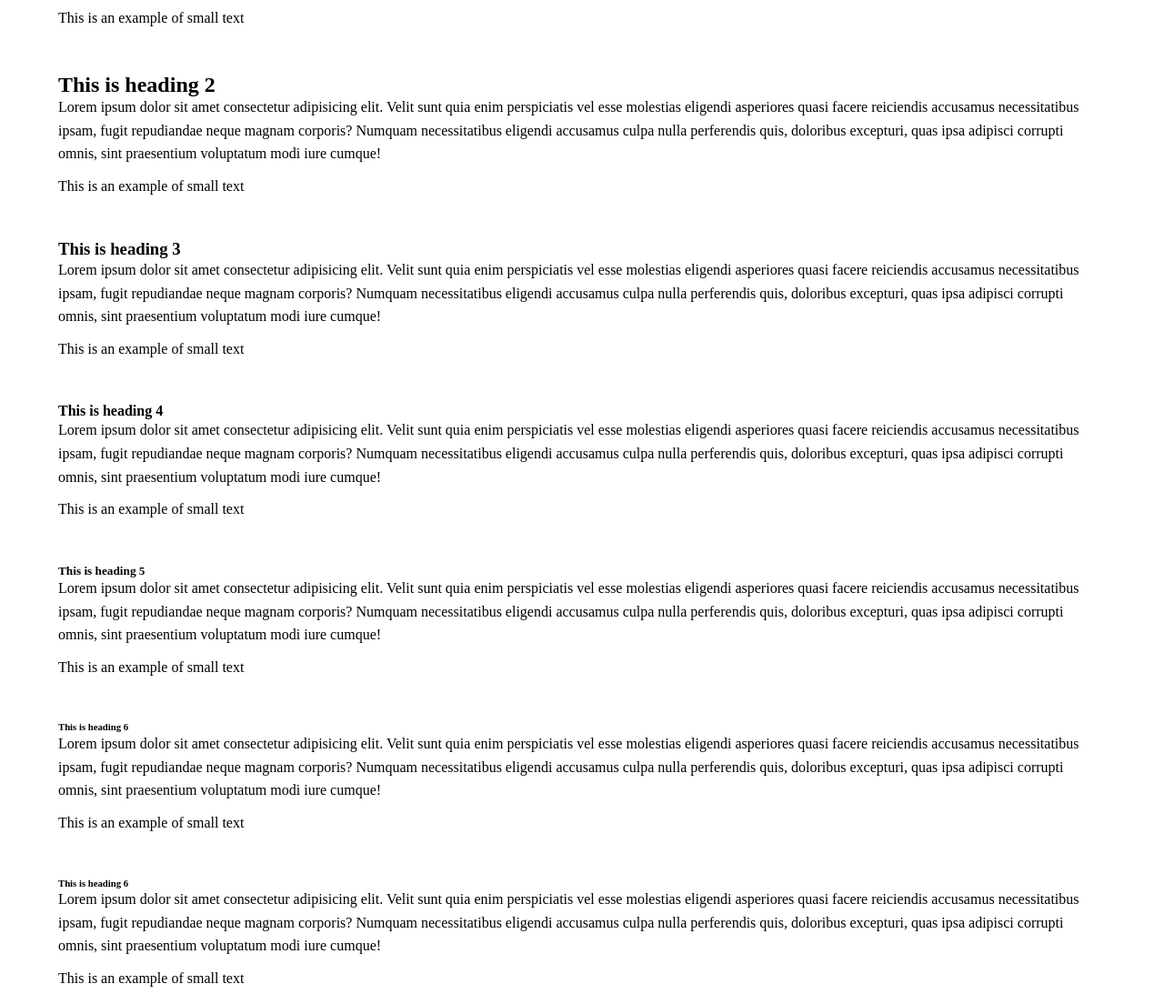
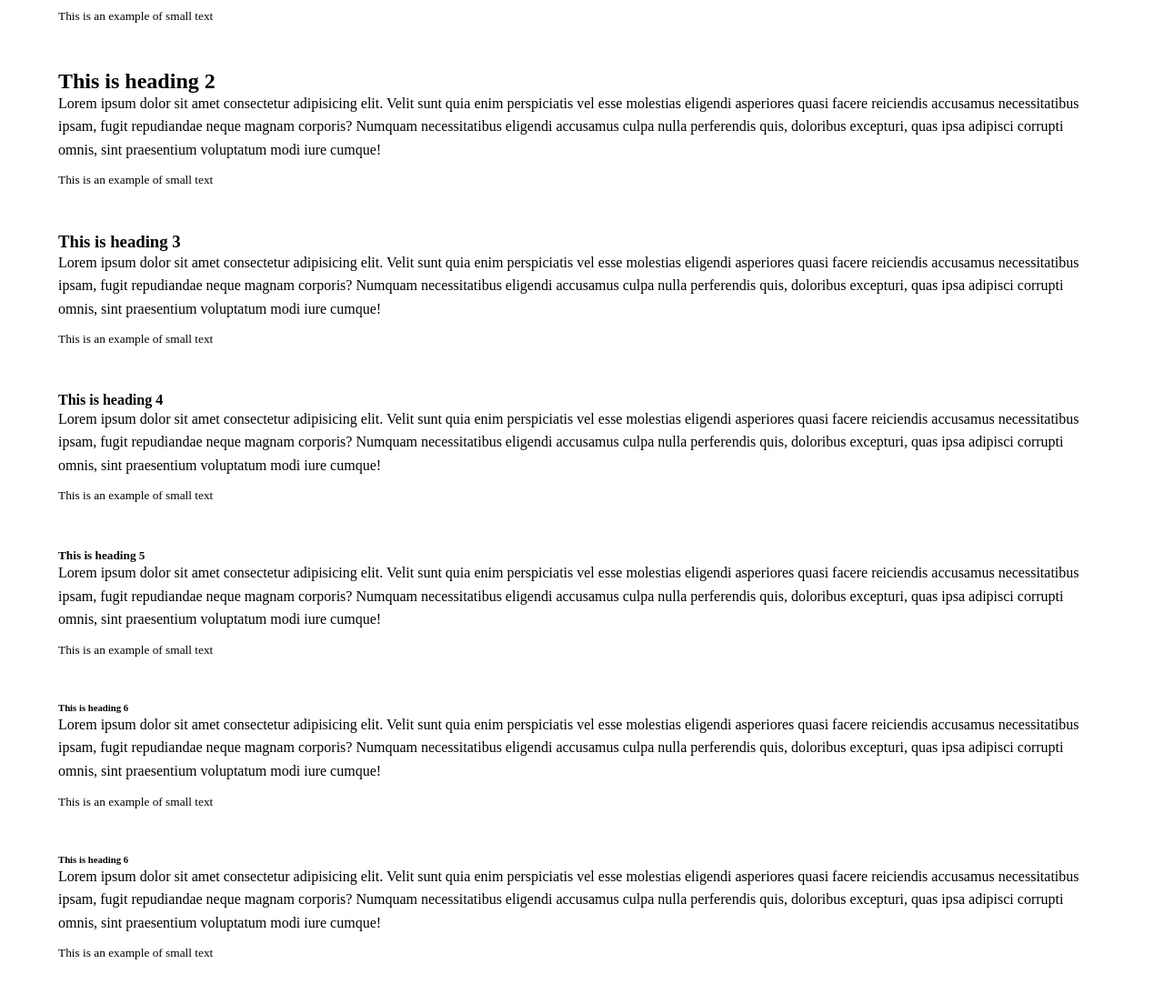
Before and after one commit to itsmacr8/Phreyah, a website built with Vite: page index.html in a window 1280 px wide. Shown: the part 143-1247 px from the top of the page at 91% size. Built offline with nearby package versions, Linux system fonts and the light colour scheme.

Commit message:
change markup for small text

```diff
--- a/index.html
+++ b/index.html
@@ -63,25 +63,25 @@
     </div>
     <h1>This is heading 1</h1>
     <p>Lorem ipsum dolor sit amet consectetur adipisicing elit. Velit sunt quia enim perspiciatis vel esse molestias eligendi asperiores quasi facere reiciendis accusamus necessitatibus ipsam, fugit repudiandae neque magnam corporis? Numquam necessitatibus eligendi accusamus culpa nulla perferendis quis, doloribus excepturi, quas ipsa adipisci corrupti omnis, sint praesentium voluptatum modi iure cumque!</p>
-    <span>This is an example of small text</span>
+    <small>This is an example of small text</small>
     <h2>This is heading 2</h2>
     <p>Lorem ipsum dolor sit amet consectetur adipisicing elit. Velit sunt quia enim perspiciatis vel esse molestias eligendi asperiores quasi facere reiciendis accusamus necessitatibus ipsam, fugit repudiandae neque magnam corporis? Numquam necessitatibus eligendi accusamus culpa nulla perferendis quis, doloribus excepturi, quas ipsa adipisci corrupti omnis, sint praesentium voluptatum modi iure cumque!</p>
-    <span>This is an example of small text</span>
+    <small>This is an example of small text</small>
     <h3>This is heading 3</h3>
     <p>Lorem ipsum dolor sit amet consectetur adipisicing elit. Velit sunt quia enim perspiciatis vel esse molestias eligendi asperiores quasi facere reiciendis accusamus necessitatibus ipsam, fugit repudiandae neque magnam corporis? Numquam necessitatibus eligendi accusamus culpa nulla perferendis quis, doloribus excepturi, quas ipsa adipisci corrupti omnis, sint praesentium voluptatum modi iure cumque!</p>
-    <span>This is an example of small text</span>
+    <small>This is an example of small text</small>
     <h4>This is heading 4</h4>
     <p>Lorem ipsum dolor sit amet consectetur adipisicing elit. Velit sunt quia enim perspiciatis vel esse molestias eligendi asperiores quasi facere reiciendis accusamus necessitatibus ipsam, fugit repudiandae neque magnam corporis? Numquam necessitatibus eligendi accusamus culpa nulla perferendis quis, doloribus excepturi, quas ipsa adipisci corrupti omnis, sint praesentium voluptatum modi iure cumque!</p>
-    <span>This is an example of small text</span>
+    <small>This is an example of small text</small>
     <h5>This is heading 5</h5>
     <p>Lorem ipsum dolor sit amet consectetur adipisicing elit. Velit sunt quia enim perspiciatis vel esse molestias eligendi asperiores quasi facere reiciendis accusamus necessitatibus ipsam, fugit repudiandae neque magnam corporis? Numquam necessitatibus eligendi accusamus culpa nulla perferendis quis, doloribus excepturi, quas ipsa adipisci corrupti omnis, sint praesentium voluptatum modi iure cumque!</p>
-    <span>This is an example of small text</span>
+    <small>This is an example of small text</small>
     <h6>This is heading 6</h6>
     <p>Lorem ipsum dolor sit amet consectetur adipisicing elit. Velit sunt quia enim perspiciatis vel esse molestias eligendi asperiores quasi facere reiciendis accusamus necessitatibus ipsam, fugit repudiandae neque magnam corporis? Numquam necessitatibus eligendi accusamus culpa nulla perferendis quis, doloribus excepturi, quas ipsa adipisci corrupti omnis, sint praesentium voluptatum modi iure cumque!</p>
-    <span>This is an example of small text</span>
+    <small>This is an example of small text</small>
     <h6>This is heading 6</h6>
     <p>Lorem ipsum dolor sit amet consectetur adipisicing elit. Velit sunt quia enim perspiciatis vel esse molestias eligendi asperiores quasi facere reiciendis accusamus necessitatibus ipsam, fugit repudiandae neque magnam corporis? Numquam necessitatibus eligendi accusamus culpa nulla perferendis quis, doloribus excepturi, quas ipsa adipisci corrupti omnis, sint praesentium voluptatum modi iure cumque!</p>
-    <span>This is an example of small text</span>
+    <small>This is an example of small text</small>
   </main>
   <footer>This is the footer</footer>
   <script type="module" src="/src/main.ts"></script>
--- a/src/sass/base/_utilities.scss
+++ b/src/sass/base/_utilities.scss
@@ -24,7 +24,7 @@ header {
     background-color: yellow;
 }
 
-span {
+small {
     display: block;
     margin-top: 10px;
     margin-bottom: 3rem;
--- a/src/ts/components/_controller.ts
+++ b/src/ts/components/_controller.ts
@@ -46,7 +46,7 @@ function createFontSizes(baseFS:number, scaleRatioName:string, screenSize:string
     fontSize[screenSize]['h5'] = h5
     fontSize[screenSize]['h6'] = h6
     fontSize[screenSize]['p'] = baseFontSize
-    fontSize[screenSize]['span'] = smallText
+    fontSize[screenSize]['small'] = smallText
     console.log(h1, h2, h3, h4, h5, h6, baseFontSize, smallText)
 }
 
```
